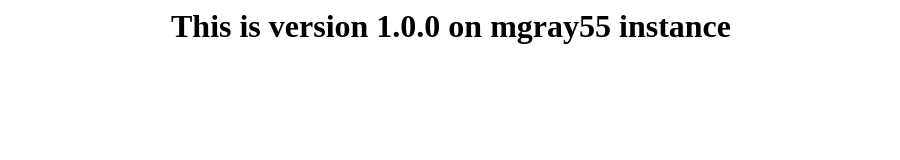
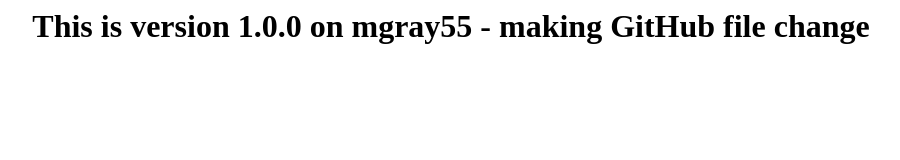
Before and after one commit to MGray55/lab_27, a plain HTML site: page index.html in a window 1280 px wide. Shown: the whole page, without its empty margins (189-1089 px from the left). Drawn offline with Linux system fonts and the light colour scheme.

Commit message:
Making change to test Jenkins CI

```diff
--- a/index.html
+++ b/index.html
@@ -1 +1 @@
-<center><h1>This is version 1.0.0 on mgray55 instance</center>
+<center><h1>This is version 1.0.0 on mgray55 - making GitHub file change</center>
```
